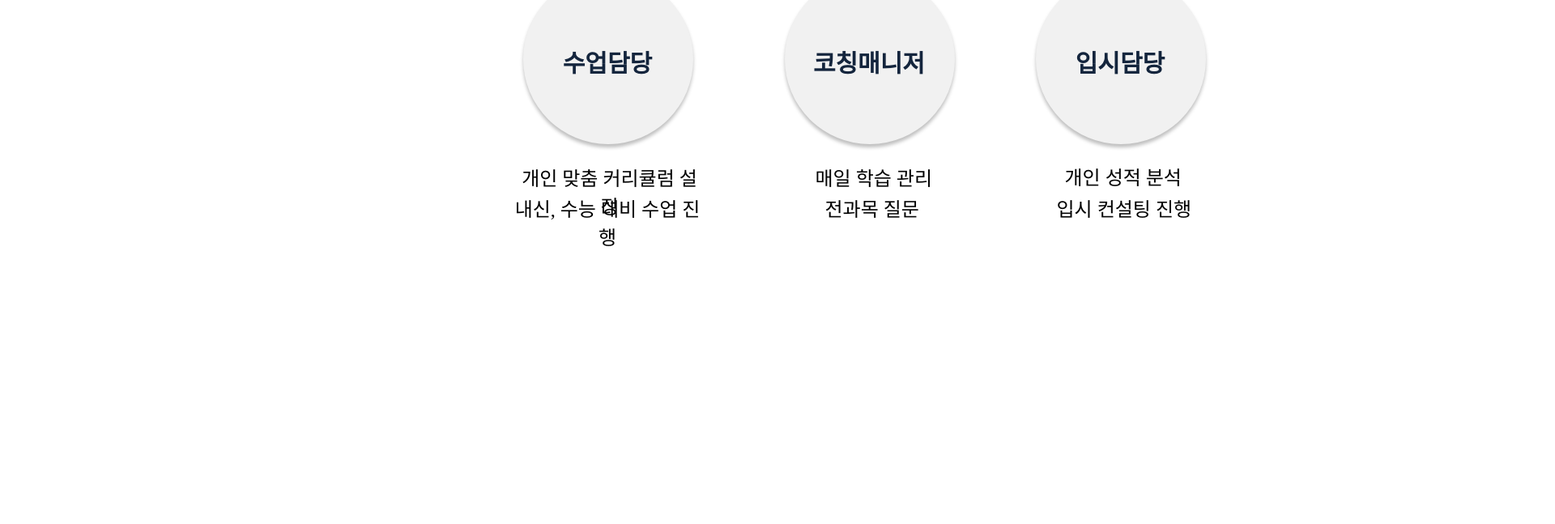
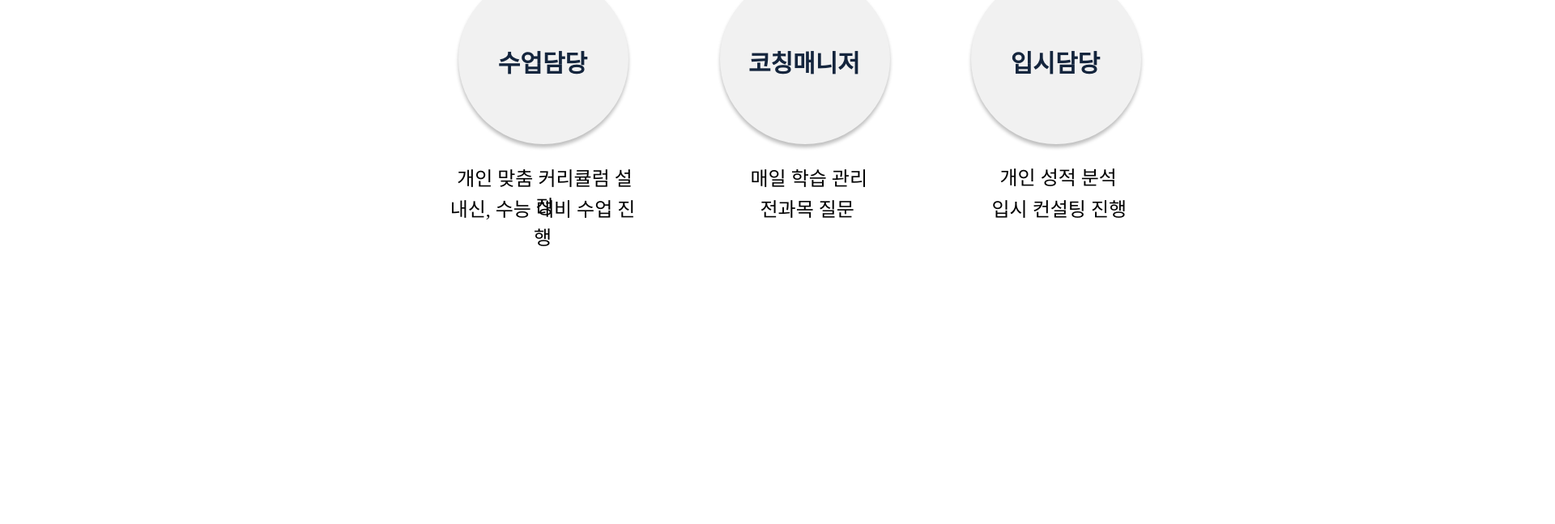
Before and after one commit to savsarm/inseoulmakers, a plain HTML site: page index.html in a window 1280 px wide. Shown: the part 864-1511 px from the top of the page at 81% size, 1920 px wide, since content can reach past the window. Drawn offline with Linux system fonts and the light colour scheme; a web font is replaced by a local one.

Commit message:
Update index.html

```diff
--- a/index.html
+++ b/index.html
@@ -50,7 +50,7 @@
     </style>
 </head>
 <body>
-<div class="MacbookAir1" style="width: 1920px; height: 1257.47px; padding-left: 100px; padding-right: 100px; padding-top: 127px; padding-bottom: 127px; background: white; flex-direction: column; justify-content: flex-start; align-items: center; gap: 42px; display: inline-flex">
+<div class="MacbookAir1" style="width: 1920px; height: 1257.47px; padding-left: 20px; padding-right: 20px; padding-top: 127px; padding-bottom: 127px; background: white; flex-direction: column; justify-content: flex-start; align-items: center; gap: 42px; display: inline-flex">
   <div class="Group12" style="width: 1050px; height: 312px; position: relative">
     <div style="left: 206px; top: 0px; position: absolute; text-align: center; color: #14253D; font-size: 40px; font-family: NanumSquareAcR; font-weight: 700; word-wrap: break-word">상위권 전문 명문대 과외, 인서울메이커스</div>
     <div class="Inseoulmakers" style="left: 124px; top: 54px; position: absolute; text-align: center"><span style="color: #14253D; font-size: 96px; font-family: NanumSquareAcEB; font-weight: 800; word-wrap: break-word">IN</span><span style="color: #27BFB4; font-size: 96px; font-family: NanumSquareAcEB; font-weight: 800; word-wrap: break-word">SEOUL</span><span style="color: #14253D; font-size: 96px; font-family: NanumSquareAcEB; font-weight: 800; word-wrap: break-word">MAKERS</span></div>
```
